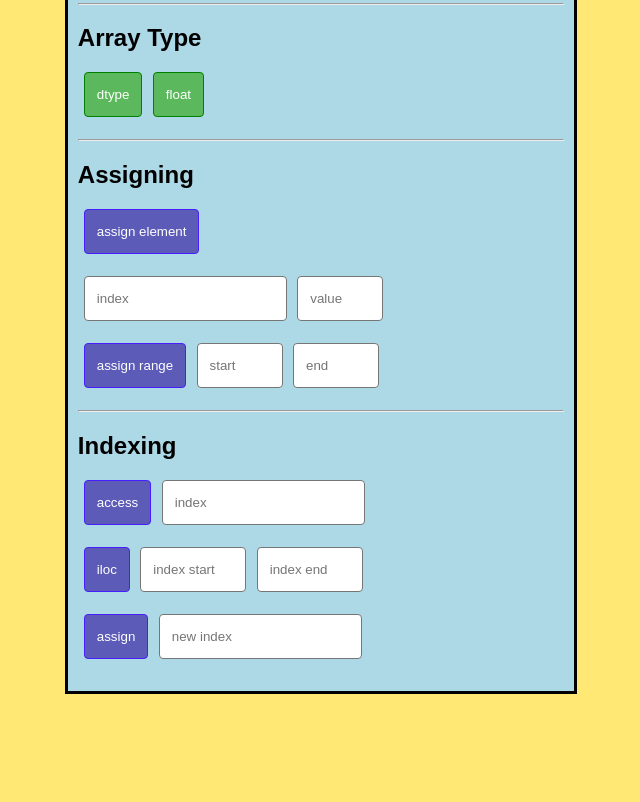
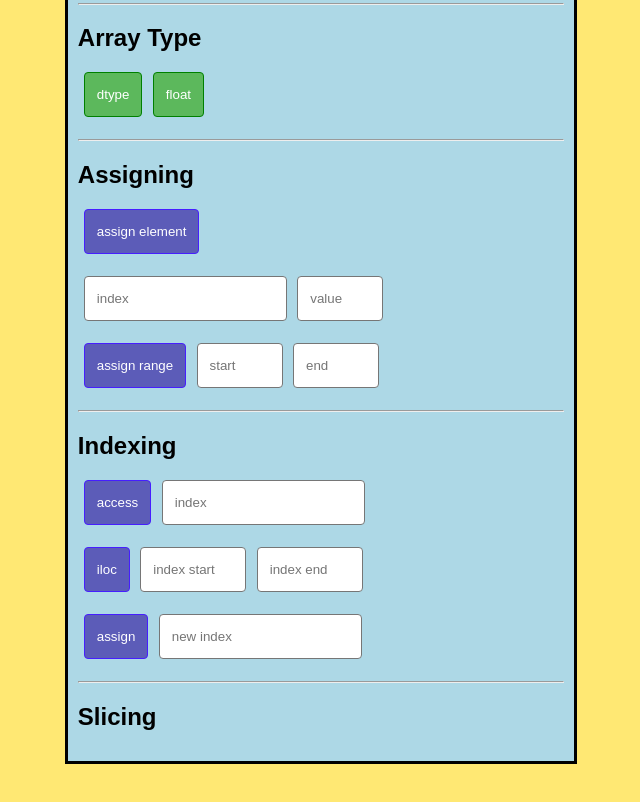
Before and after one commit to Supravisor/Pandas-Series-console, a plain HTML site: page index.html in a window 1280 px wide. Shown: the part 900-1702 px from the top of the page, without its empty margins (28-668 px from the left). Drawn offline with Linux system fonts and the light colour scheme.

Commit message:
add Slicing heading

```diff
--- a/index.html
+++ b/index.html
@@ -121,6 +121,9 @@
   <input class="btn" name="indexAssign" id="indexAssign" placeholder="new index" type="textfield" />
 </p>
 
+<hr />
+<h2>Slicing</h2>
+
             </div>
           </td>
           <td id="textbox">
```
